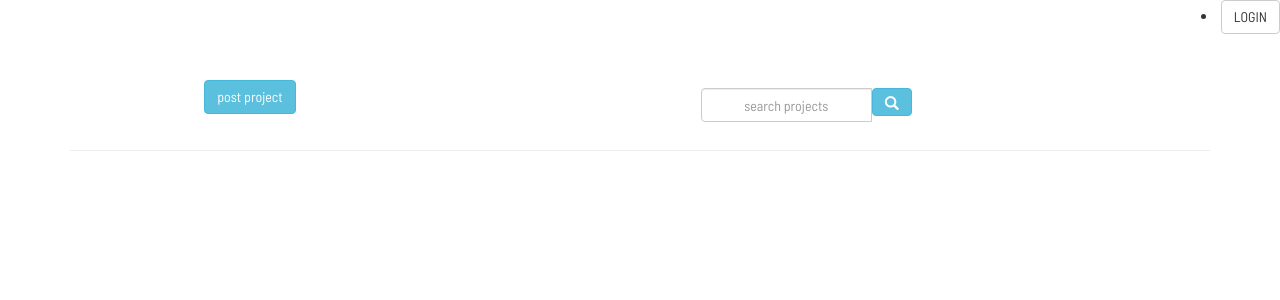
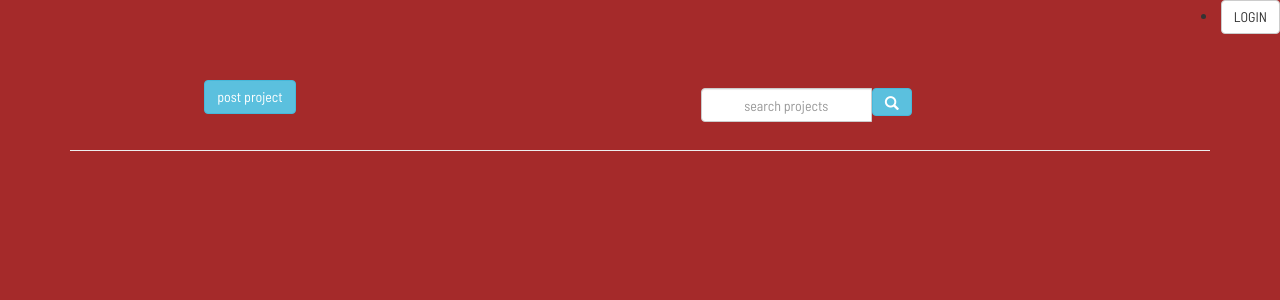
Before and after one commit to rickymwethera/project_rated, a Django app: page / in a window 1280 px wide. Shown: the top 300 px of the page. Run offline with Django 3.2, Linux system fonts and the light colour scheme; data that the repository does not hold is empty; some libraries are stand-ins or nearby versions.

Commit message:
added styles

```diff
--- a/ratingsapp/templates/index.html
+++ b/ratingsapp/templates/index.html
@@ -5,6 +5,7 @@
     @import url('https://fonts.googleapis.com/css2?family=Barlow+Semi+Condensed&display=swap');
     body{
       font-family: 'Barlow Semi Condensed', sans-serif;
+      background-color: brown;
     }
     img{
          width: 100%;
```
